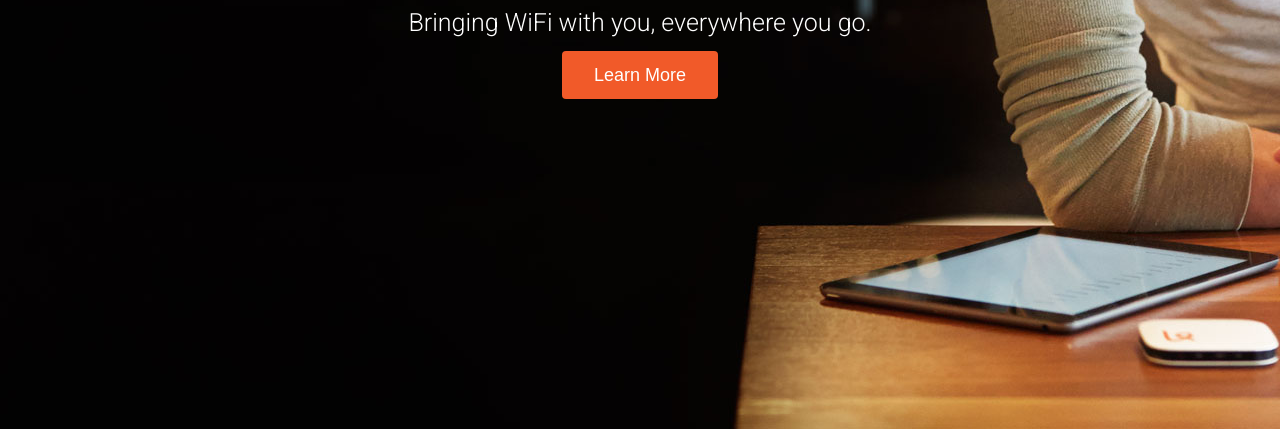
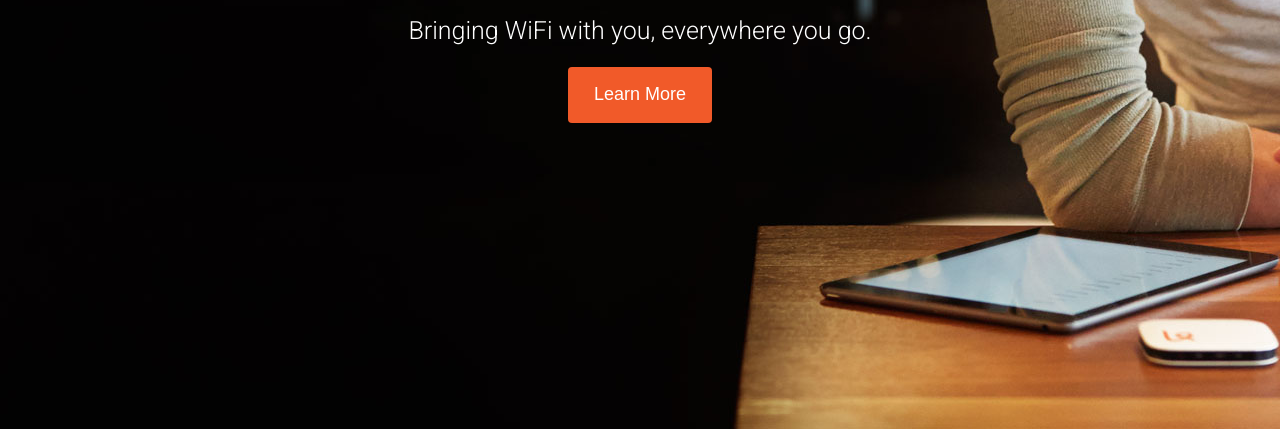
Before and after one commit to luoto/fewd-landing-page-clone, a plain HTML site: page index.html in a window 1280 px wide. Shown: the part 376-805 px from the top of the page. Drawn offline with Linux system fonts and the light colour scheme.

Commit message:
Background Image Section Walkthrough

```diff
--- a/css/style.css
+++ b/css/style.css
@@ -109,10 +109,12 @@ body {
 /* Hero Section */
 
 .introduction {
-    height: 735px;
-    background: url(../images/first-background.jpg) no-repeat;
+    height: 45.938rem;
+    background-image: url(../images/first-background.jpg);
+    background-position: 0 bottom;
+    background-repeat: no-repeat;
     background-size: cover;
-    font-family: 'Roboto', sans-serif;
+    overflow: auto;
     color: #fff;
 }
 
@@ -123,22 +125,29 @@ body {
 .introduction .content h1 {
     font-size: 3.125rem;
     font-weight: 300;
-    padding-top: 5em;
+    margin-top: 5em;
 }
 
 .introduction h3 {
     font-size: 1.563rem;
     font-weight: 300;
-    margin-top: 1rem;
+    margin-top: 1.5rem;
 }
 
-.introduction button {
+.introduction .big-button {
     background-color: #f15a29;
     border-color: #f15a29;
     border-style: none;
     border-radius: 4px;
+    padding: 16px 26px;
+    line-height: 1.33;
+    margin: 1.5rem auto;
     color: white;
     font-size: 1.125rem;
-    padding: .75em 1.75em;
-    margin-top: 1rem;
 }
+
+.introduction .big-button:hover {
+    background-color: #d9400e;
+    border-color: #d9400e;
+    cursor: pointer;
+}
--- a/index.html
+++ b/index.html
@@ -24,9 +24,7 @@
     <div class="content">
       <h1>Introducing Karma</h1>
       <h3>Bringing WiFi with you, everywhere you go.</h3>
-      <div class="buttons">
-        <button>Learn More</button>
-      </div>
+      <button class="big-button">Learn More</button>
     </div>
   </section>
 </body>
```
